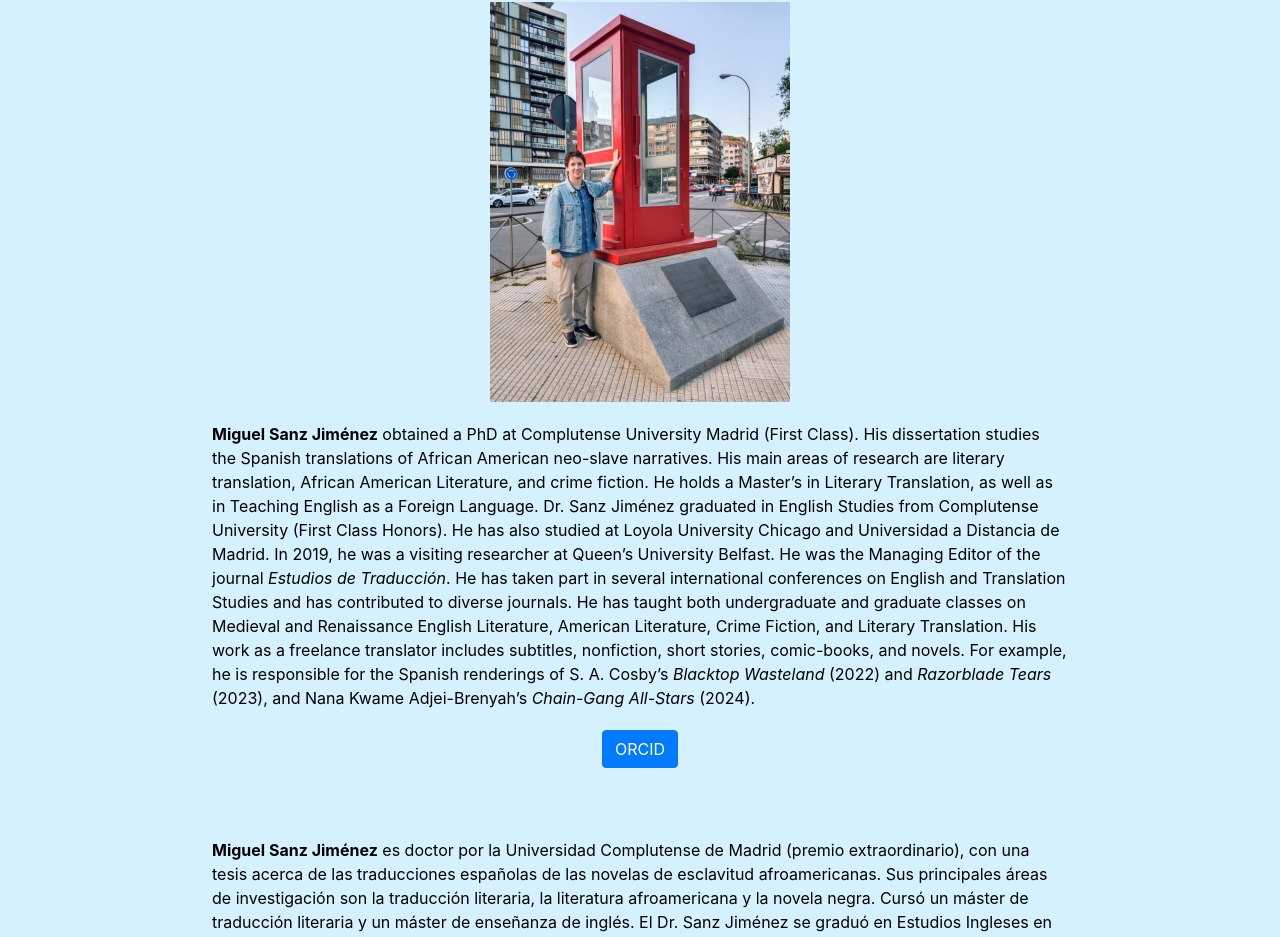
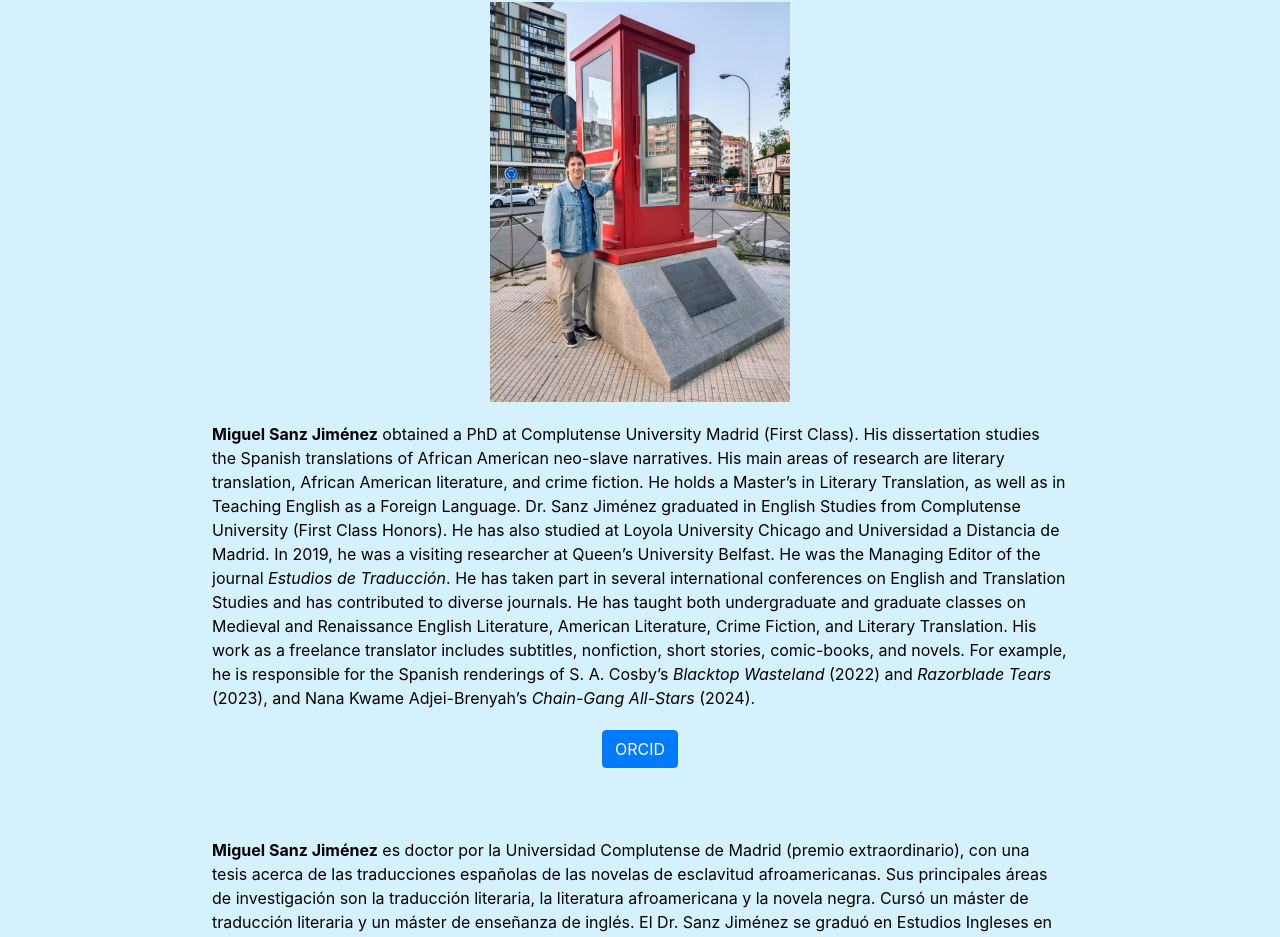
Before and after one commit to miguelsanzjimenez/about, a plain HTML site: page index.html in a window 1280 px wide. Shown: the part 152-1089 px from the top of the page. Drawn offline with nearby package versions, Linux system fonts and the light colour scheme.

Commit message:
lowercase literature

```diff
--- a/index.html
+++ b/index.html
@@ -139,7 +139,7 @@
                 <p class="about-text"><b>Miguel Sanz Jiménez</b> obtained a PhD at Complutense University Madrid (First
                     Class). His dissertation studies the Spanish translations of African American
                     neo-slave narratives. His main areas of research are literary translation, African
-                    American Literature, and crime fiction. He holds a Master’s in Literary
+                    American literature, and crime fiction. He holds a Master’s in Literary
                     Translation, as well as in Teaching English as a Foreign Language. Dr. Sanz
                     Jiménez graduated in English Studies from Complutense University (First Class
                     Honors). He has also studied at Loyola University Chicago and Universidad a
```
